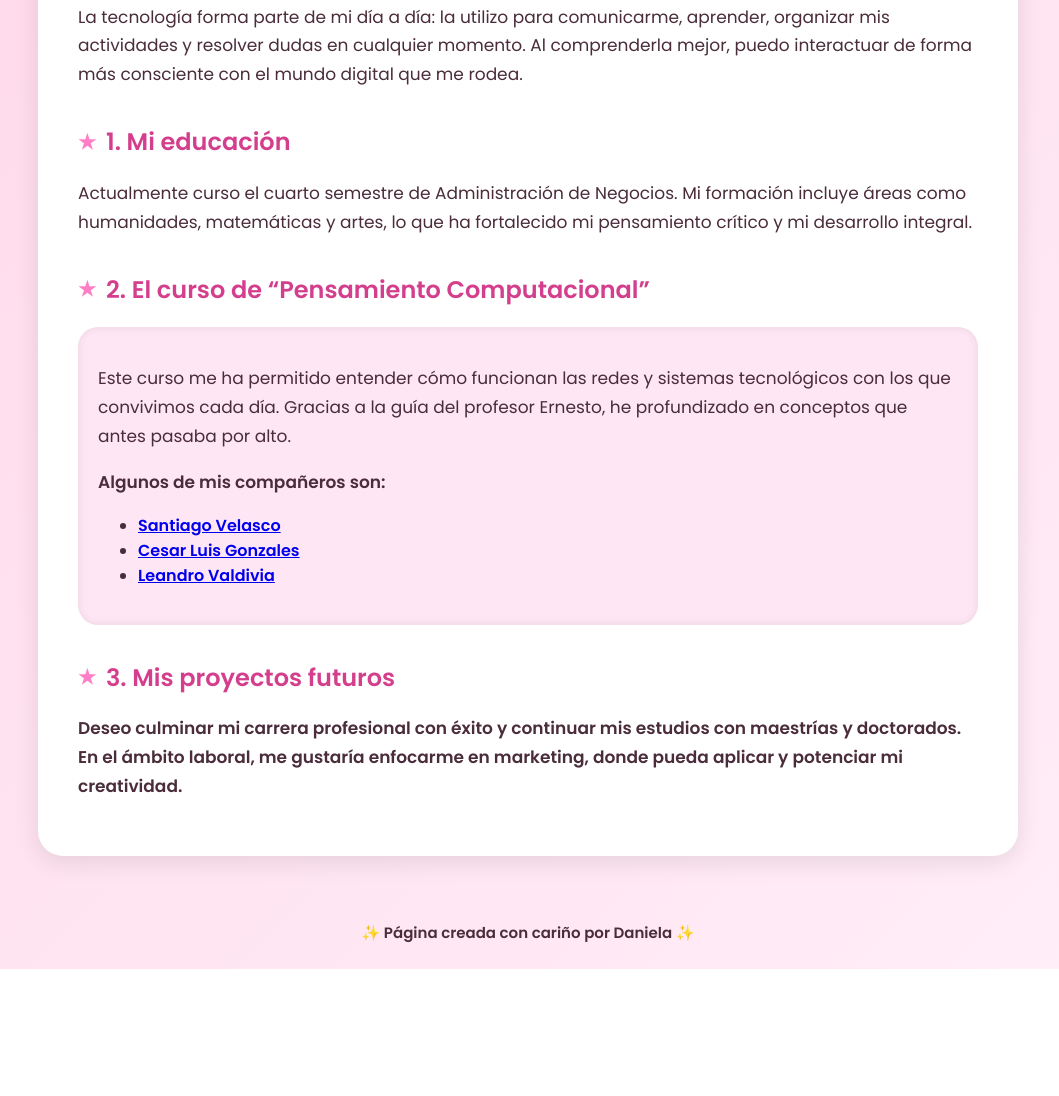
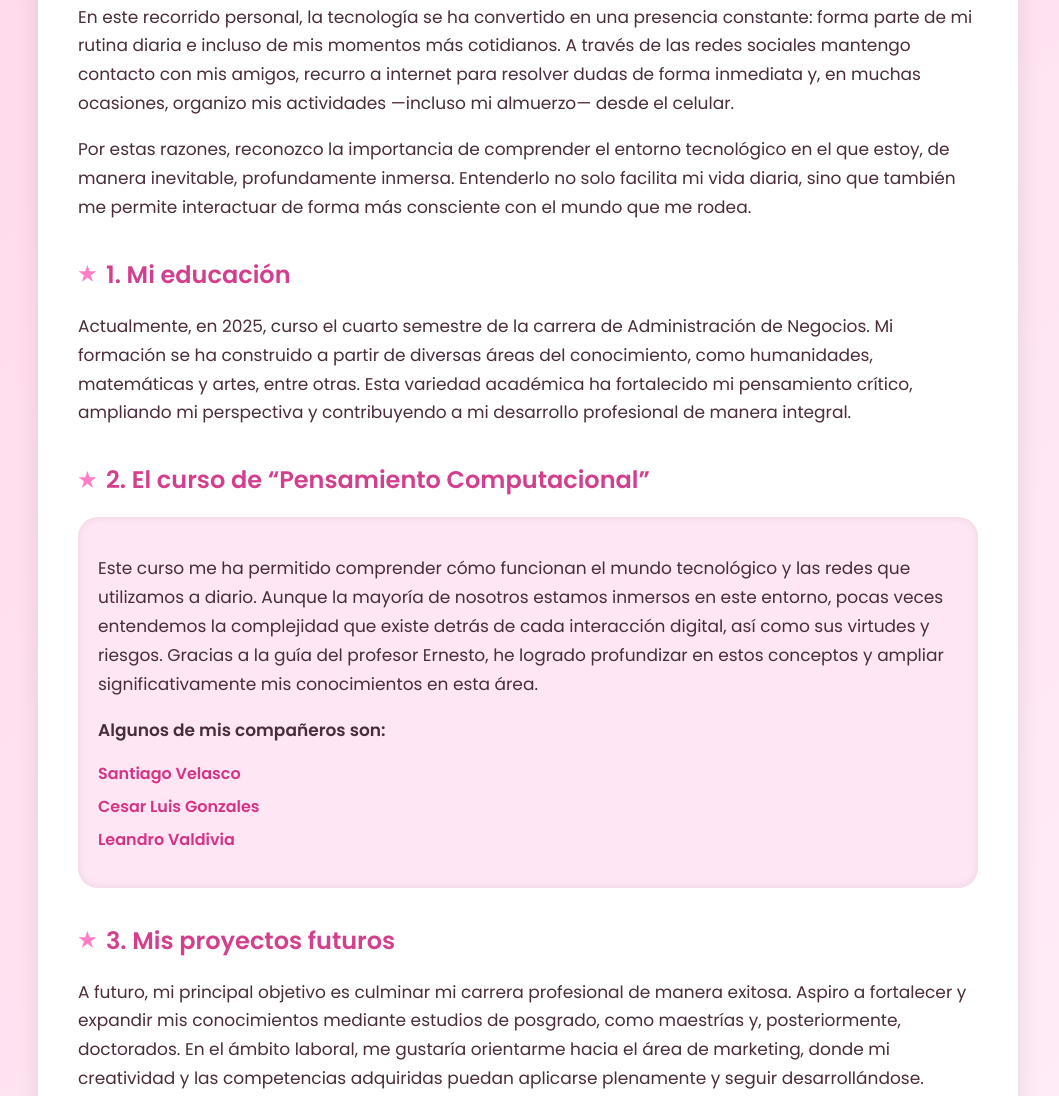
Before and after one commit to danielabenavente-maker/Pensamiento-Computacional, a plain HTML site: page index.html in a window 1280 px wide. Shown: the part 451-1547 px from the top of the page, without its empty margins (112-1171 px from the left). Before the commit the page ends 1420 px from the top, so only its background shows below. Drawn offline with Linux system fonts and the light colour scheme.

Commit message:
Update index.html

```diff
--- a/index.html
+++ b/index.html
@@ -57,6 +57,25 @@
       margin-bottom: 15px;
     }
 
+    ul {
+      list-style: none;
+      padding-left: 0;
+    }
+
+    li {
+      margin-bottom: 8px;
+    }
+
+    a {
+      color: #d63384;
+      font-weight: 600;
+      text-decoration: none;
+    }
+
+    a:hover {
+      text-decoration: underline;
+    }
+
     .footer {
       text-align: center;
       padding: 25px;
@@ -84,25 +103,28 @@
     <h2>Sobre mí</h2>
     <p>Mi nombre es <strong>Daniela Benavente</strong> y me considero una persona sociable, amigable y siempre abierta a conocer nuevas personas. Disfruto vivir nuevas experiencias, viajar y descubrir lugares que amplíen mi perspectiva del mundo.</p>
 
-    <p>La tecnología forma parte de mi día a día: la utilizo para comunicarme, aprender, organizar mis actividades y resolver dudas en cualquier momento. Al comprenderla mejor, puedo interactuar de forma más consciente con el mundo digital que me rodea.</p>
+    <p>En este recorrido personal, la tecnología se ha convertido en una presencia constante: forma parte de mi rutina diaria e incluso de mis momentos más cotidianos. A través de las redes sociales mantengo contacto con mis amigos, recurro a internet para resolver dudas de forma inmediata y, en muchas ocasiones, organizo mis actividades —incluso mi almuerzo— desde el celular.</p>
+
+    <p>Por estas razones, reconozco la importancia de comprender el entorno tecnológico en el que estoy, de manera inevitable, profundamente inmersa. Entenderlo no solo facilita mi vida diaria, sino que también me permite interactuar de forma más consciente con el mundo que me rodea.</p>
 
     <h2>1. Mi educación</h2>
-    <p>Actualmente curso el cuarto semestre de Administración de Negocios. Mi formación incluye áreas como humanidades, matemáticas y artes, lo que ha fortalecido mi pensamiento crítico y mi desarrollo integral.</p>
+    <p>Actualmente, en 2025, curso el cuarto semestre de la carrera de Administración de Negocios. Mi formación se ha construido a partir de diversas áreas del conocimiento, como humanidades, matemáticas y artes, entre otras. Esta variedad académica ha fortalecido mi pensamiento crítico, ampliando mi perspectiva y contribuyendo a mi desarrollo profesional de manera integral.</p>
 
     <h2>2. El curso de “Pensamiento Computacional”</h2>
 
     <div class="card">
-      <p>Este curso me ha permitido entender cómo funcionan las redes y sistemas tecnológicos con los que convivimos cada día. Gracias a la guía del profesor Ernesto, he profundizado en conceptos que antes pasaba por alto.</p>
-      <p><strong>Algunos de mis compañeros son:
+      <p>Este curso me ha permitido comprender cómo funcionan el mundo tecnológico y las redes que utilizamos a diario. Aunque la mayoría de nosotros estamos inmersos en este entorno, pocas veces entendemos la complejidad que existe detrás de cada interacción digital, así como sus virtudes y riesgos. Gracias a la guía del profesor Ernesto, he logrado profundizar en estos conceptos y ampliar significativamente mis conocimientos en esta área.</p>
+
+      <p><strong>Algunos de mis compañeros son:</strong></p>
       <ul>
         <li><a href="https://svr-glitch.github.io/SANTIAGO-VELASCO-RIVERA/" target="_blank">Santiago Velasco</a></li>
         <li><a href="https://cesarluisgonzalesmeneses.github.io/paginaweb/" target="_blank">Cesar Luis Gonzales</a></li>
         <li><a href="https://leaovaldiviarivas.github.io/leandro-carlos-valdivia-rivas/" target="_blank">Leandro Valdivia</a></li>
-      </ul></p>
+      </ul>
     </div>
 
     <h2>3. Mis proyectos futuros</h2>
-    <p>Deseo culminar mi carrera profesional con éxito y continuar mis estudios con maestrías y doctorados. En el ámbito laboral, me gustaría enfocarme en marketing, donde pueda aplicar y potenciar mi creatividad.</p>
+    <p>A futuro, mi principal objetivo es culminar mi carrera profesional de manera exitosa. Aspiro a fortalecer y expandir mis conocimientos mediante estudios de posgrado, como maestrías y, posteriormente, doctorados. En el ámbito laboral, me gustaría orientarme hacia el área de marketing, donde mi creatividad y las competencias adquiridas puedan aplicarse plenamente y seguir desarrollándose.</p>
   </div>
 
   <div class="footer">✨ Página creada con cariño por Daniela ✨</div>
```
